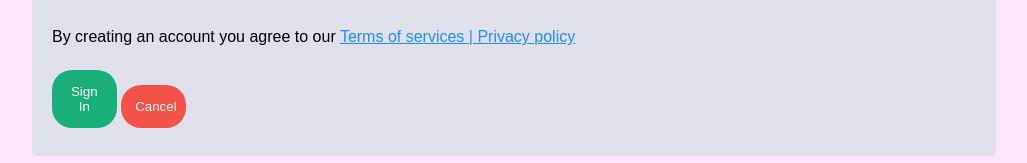
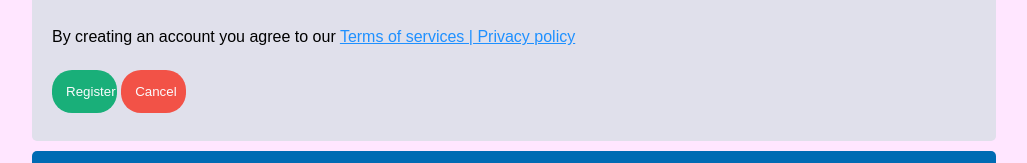
Before and after one commit to diegoperez18/set08101_labs, a plain HTML site: page 40582308_CW2/HTML/signin.html in a window 1280 px wide. Shown: the part 1430-1593 px from the top of the page, without its empty margins (126-1153 px from the left). Drawn offline with Linux system fonts and the light colour scheme.

Commit message:
finalWeb

```diff
--- a/40582308_CW2/HTML/signin.html
+++ b/40582308_CW2/HTML/signin.html
@@ -2,7 +2,7 @@
 <html lang="en">
 <head>
 <script src="../JS/repice.js"></script>
-<title>Sing in / Regsiter</title>
+<title>Sign in / Register</title>
   <meta charset="UTF-8">
   <meta name="viewport" content="width=device-width, initial-scale=1">
 <link rel="stylesheet" href="../CSS/recipeStyles.css" type="text/css"/>
@@ -75,7 +75,7 @@
      <p>By creating an account you agree to our <a href="#" style="color:dodgerblue">Terms of services | Privacy policy</a></p>
 
 	    <div class="clearfix">
-      <button onclick="welcomeFunction()" type="submit" class="singupbtn">Sign In</button>
+      <button onclick="welcomeFunction()" type="submit" class="singupbtn">Register</button>
       <button  type="button" class="cancelbtn">Cancel</button>
      </div>
 
```
Also changed, not shown: 40582308_CW2/CSS/recipeStyles.css (line endings or trailing spaces).
